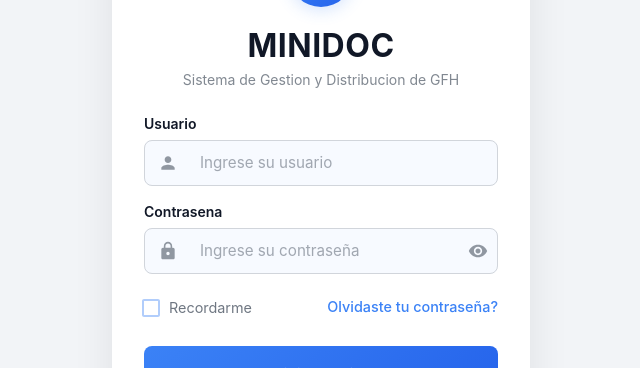
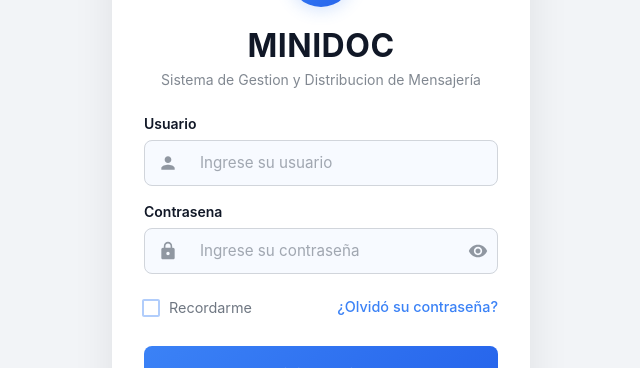
Before and after one commit to luchobalot/Frontend-Minidoc, a React (Vite) app in the folder Curso-MUI/vite-project/: page /auth/login in a window 1280 px wide. Shown: the part 197-565 px from the top of the page, without its empty margins (319-959 px from the left). Built offline with nearby package versions, Linux system fonts and the light colour scheme; no server answers.

Commit message:
Ajuste de diseño Formulario de Login

```diff
--- a/Curso-MUI/vite-project/src/pages/Login/LoginForm.jsx
+++ b/Curso-MUI/vite-project/src/pages/Login/LoginForm.jsx
@@ -138,7 +138,7 @@ export const LoginForm = ({
           label="Recordarme"
         />
         <StyledLink href="#" variant="body2">
-          Olvidaste tu contraseña?
+          ¿Olvidó su contraseña?
         </StyledLink>
       </Box>
 
--- a/Curso-MUI/vite-project/src/pages/Login/LoginHeader.jsx
+++ b/Curso-MUI/vite-project/src/pages/Login/LoginHeader.jsx
@@ -42,7 +42,7 @@ export const LoginHeader = () => {
           },
         }}
       >
-        Sistema de Gestion y Distribucion de GFH
+        Sistema de Gestion y Distribucion de Mensajería
       </Typography>
     </Box>
   );
--- a/Curso-MUI/vite-project/src/router/AppRouter.jsx
+++ b/Curso-MUI/vite-project/src/router/AppRouter.jsx
@@ -1,6 +1,10 @@
+// src/routes/AppRouter.jsx
+import React from 'react';
 import { Navigate, Route, Routes } from 'react-router-dom';
+import { Box, CircularProgress } from '@mui/material';
 import { useAuth } from '../hooks/useAuth';
-// Importación de Páginas
+
+// --- Importación de Páginas ---
 import Login from '../pages/Login/Login';
 import Inicio from '../pages/Inicio/InicioPage';
 import UsuariosPage from '../pages/Usuarios/UsuariosPage';
@@ -12,34 +16,25 @@ export const AppRouter = () => {
 
     if (status === 'checking') {
         return (
-            <div style={{ display: 'flex', justifyContent: 'center', alignItems: 'center', height: '100vh' }}>
-                <h3>Cargando sesión...</h3>
-            </div>
+            <Box sx={{ display: 'flex', justifyContent: 'center', alignItems: 'center', height: '100vh' }}>
+                <CircularProgress />
+            </Box>
         );
     }
 
     return (
         <Routes>
             {status === 'not-authenticated' ? (
-                /* --- RUTAS PÚBLICAS --- */
                 <>
                     <Route path="/auth/login" element={<Login />} />
                     <Route path="/*" element={<Navigate to="/auth/login" />} />
                 </>
             ) : (
-                /* --- RUTAS PRIVADAS --- */
                 <>
-                    {/* NOTA: Ya NO envolvemos estas rutas en DashboardLayout desde aquí.
-                       Cada página (Inicio, Usuarios, Mesa) invoca su propio layout internamente.
-                    */}
                     <Route path="/inicio" element={<Inicio />} />
                     <Route path="/usuarios" element={<UsuariosPage />} />
                     <Route path="/mesa-trabajo" element={<MesaTrabajoPage />} />
-
-                    {/* Rutas auxiliares */}
                     <Route path="/tabla-usuarios" element={<UsuariosStandalonePage />} />
-
-                    {/* Redirección por defecto */}
                     <Route path="/" element={<Navigate to="/inicio" />} />
                     <Route path="/*" element={<Navigate to="/inicio" />} />
                 </>
--- a/Curso-MUI/vite-project/src/theme/theme.js
+++ b/Curso-MUI/vite-project/src/theme/theme.js
@@ -42,9 +42,9 @@ const theme = createTheme({
       contrastText: '#FFFFFF',
     },
     error: {
-      main: '#EF4444',
+      main: '#D50000',
       light: '#F87171',
-      dark: '#DC2626',
+      dark: '#C62828',
       contrastText: '#FFFFFF',
     },
     info: {
```
